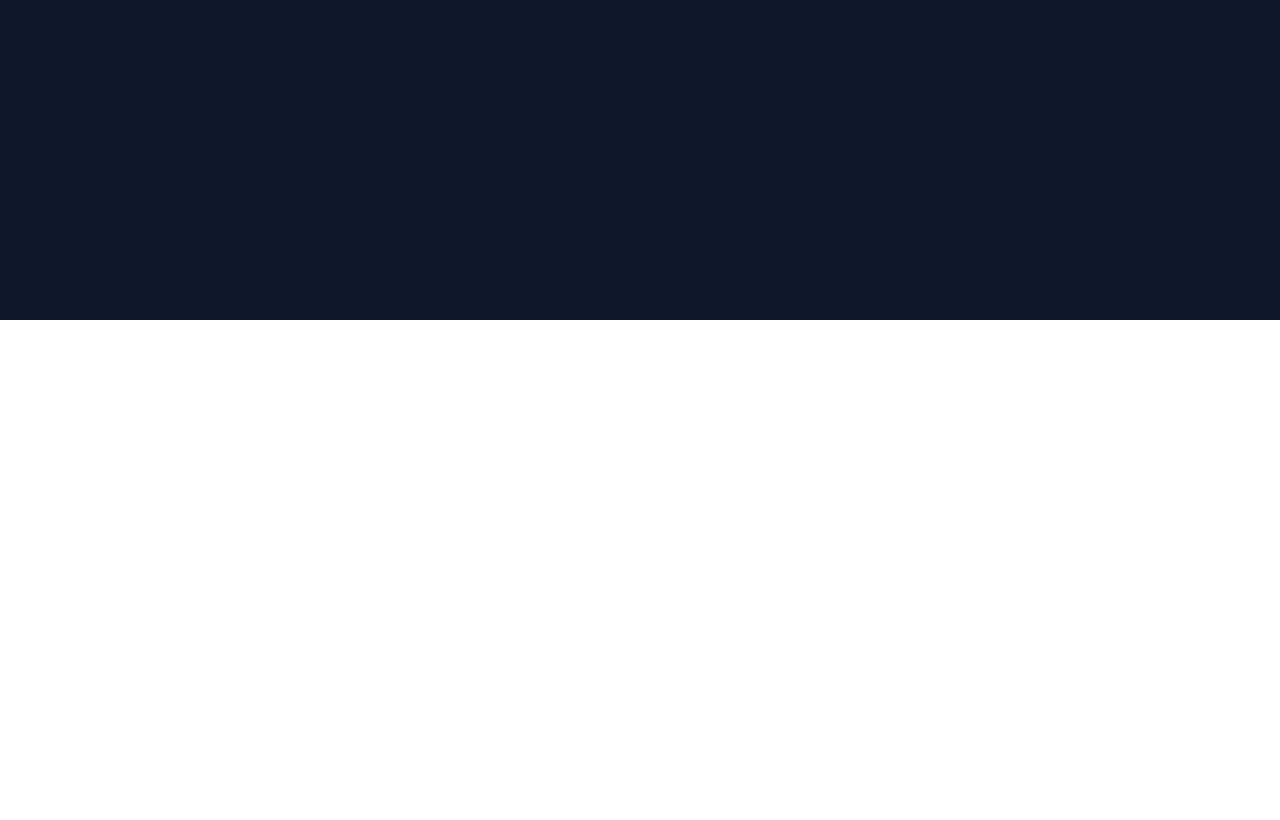
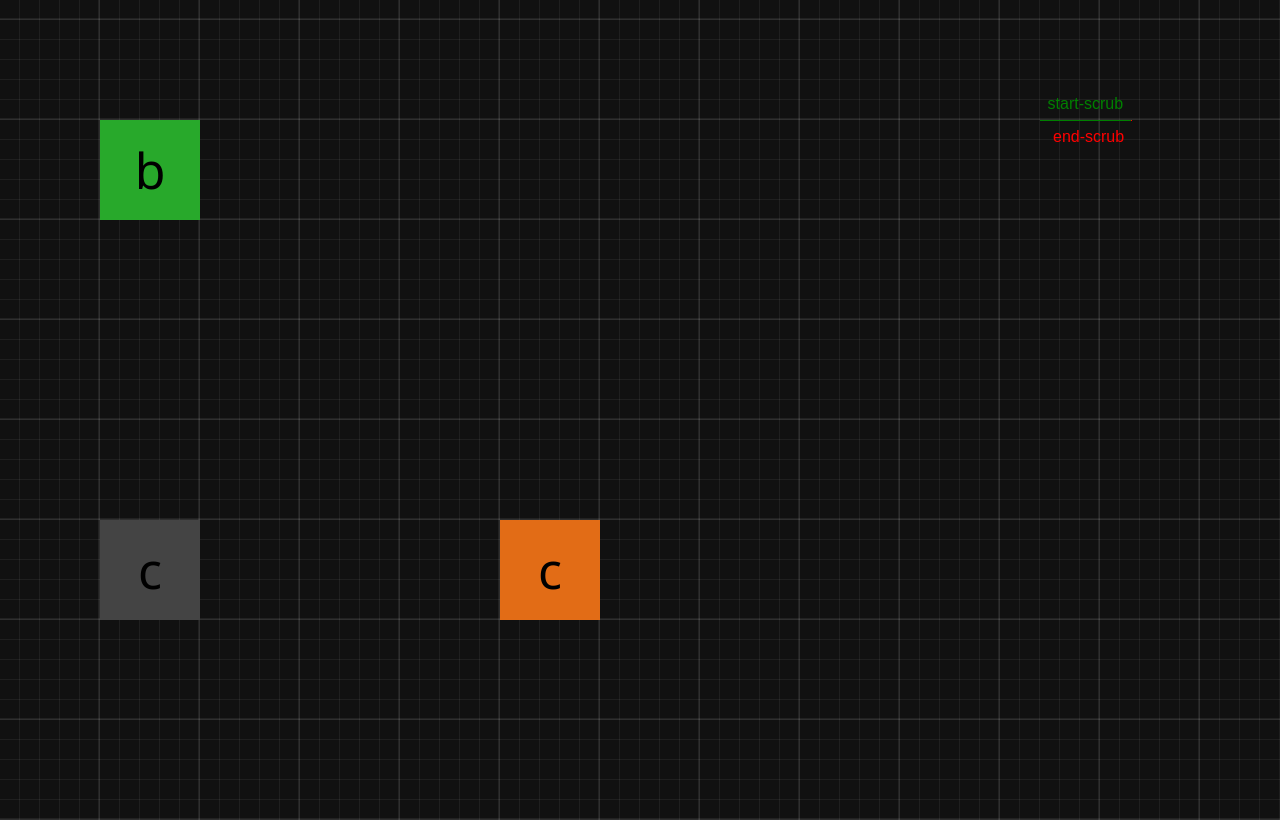
Before and after one commit to kumard3/react-gsap, a React (Create React App) app in the folder react-gsap-scrolltrigger/: page / in a window 1280 px wide. Shown: the part 480-1300 px from the top of the page. Before the commit the page ends 800 px from the top, so only its background shows below. Built offline with nearby package versions, Linux system fonts and the light colour scheme.

Commit message:
basic trigger

```diff
--- a/react-gsap-scrolltrigger/src/App.js
+++ b/react-gsap-scrolltrigger/src/App.js
@@ -1,7 +1,9 @@
+import BasicTrigger from "./components/BasicTrigger";
+
 function App() {
   return (
-    <div className="bg-[#0F182B] text-white min-h-screen">
-      <h1>tailwind css starter </h1>
+    <div className="min-h-[200vh]">
+ <BasicTrigger />
     </div>
   );
 }
--- /dev/null
+++ b/react-gsap-scrolltrigger/src/components/BasicTrigger.js
@@ -0,0 +1,43 @@
+import React, { useEffect } from "react";
+import { gsap } from "gsap";
+import { ScrollTrigger } from "gsap/dist/ScrollTrigger";
+
+export default function BasicTrigger() {
+  useEffect(() => {
+    gsap.registerPlugin(ScrollTrigger);
+
+    gsap.to(".b", {
+      x: 400,
+      rotation: 360,
+      scrollTrigger: {
+        trigger: ".b",
+        start: "top center",
+        end: "top 100px",
+        scrub: true,
+        markers: true,
+        id: "scrub",
+      },
+    });
+
+    const anim = gsap.to(".c", {
+      x: 400,
+      rotation: 360,
+      duration: 3,
+    });
+
+    ScrollTrigger.create({
+      trigger: ".c",
+      animation: anim,
+    });
+  }, []);
+
+  console.log(gsap);
+  return (
+    <div>
+      <div class="box a">a</div>
+      <div class="box b">b</div>
+      <div class="box ghost">c</div>
+      <div class="box c">c</div>
+    </div>
+  );
+}
--- a/react-gsap-scrolltrigger/src/index.css
+++ b/react-gsap-scrolltrigger/src/index.css
@@ -1,3 +1,62 @@
 @tailwind base;
 @tailwind components;
 @tailwind utilities;
+.box.active {
+    background-color: blue;
+  }
+
+
+
+
+
+  body {
+    background-color: #111;
+    background-image:
+      linear-gradient(rgba(255,255,255,.07) 2px, transparent 2px),
+      linear-gradient(90deg, rgba(255,255,255,.07) 2px, transparent 2px),
+      linear-gradient(rgba(255,255,255,.06) 1px, transparent 1px),
+      linear-gradient(90deg, rgba(255,255,255,.06) 1px, transparent 1px);
+    background-size: 100px 100px, 100px 100px, 20px 20px, 20px 20px;
+    background-position: -2px -2px, -2px -2px, -1px -1px, -1px -1px;
+  }
+
+  .box {
+    width: 100px;
+    height: 100px;
+    background-color: #28a92b;
+    position: absolute;
+    left: 100px;
+    z-index: 100;
+    line-height: 100px;
+    font-size: 50px;
+    text-align: center;
+  }
+
+  .a {
+    top: 200px;
+    background-color: #8d3dae;
+  }
+
+  .b {
+    top: 600px;
+  }
+
+  .c {
+    top: 1000px;
+    background-color: #e26c16;
+  }
+
+  .ghost {
+    top: 1000px;
+    background-color: #444;
+  }
+
+  .line {
+    width: 2px;
+    height: 3000px;
+    position: absolute;
+    left: 600px;
+    top: 0px;
+  /*   visibility: hidden; */
+    background-color: #777;
+  }
```
